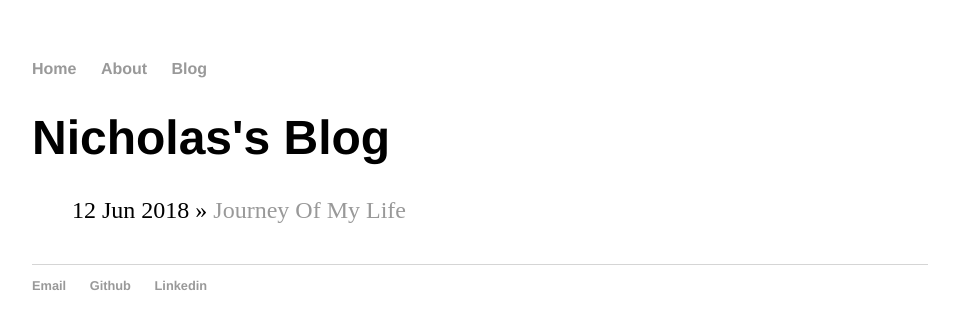
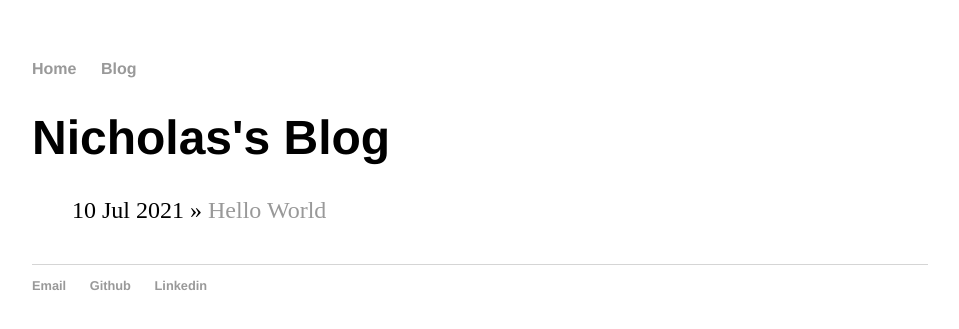
Before and after one commit to nichotined/nichotined.github.io, a Jekyll site: the page built from blog/index.html, in a window 1280 px wide. Shown: the top 329 px of the page, without its empty margins (160-1119 px from the left). Built offline with Jekyll 4.4.1, drawn with Linux system fonts in a browser that asks for light colours; Markdown is read by kramdown in place of the engine named in the settings.

Commit message:
Update blog

```diff
--- a/_layouts/default.html
+++ b/_layouts/default.html
@@ -29,7 +29,6 @@
   <nav>
     <ul>
       <li><a href="/">Home</a></li>
-      <li><a href="/about">About</a></li>
       <li><a href="/blog">Blog</a></li>
     </ul>
   </nav>
--- a/_posts/2018-06-12-Journey-of-my-life.md
+++ /dev/null
@@ -1,4 +0,0 @@
----
-layout: post
-title: "Hola"
-date: 2018-06-12
--- /dev/null
+++ b/_posts/2021-07-10-Hello-World.md
@@ -0,0 +1,7 @@
+---
+layout: post
+title: ""
+date: 2021-07-10
+
+
+Testing
```
